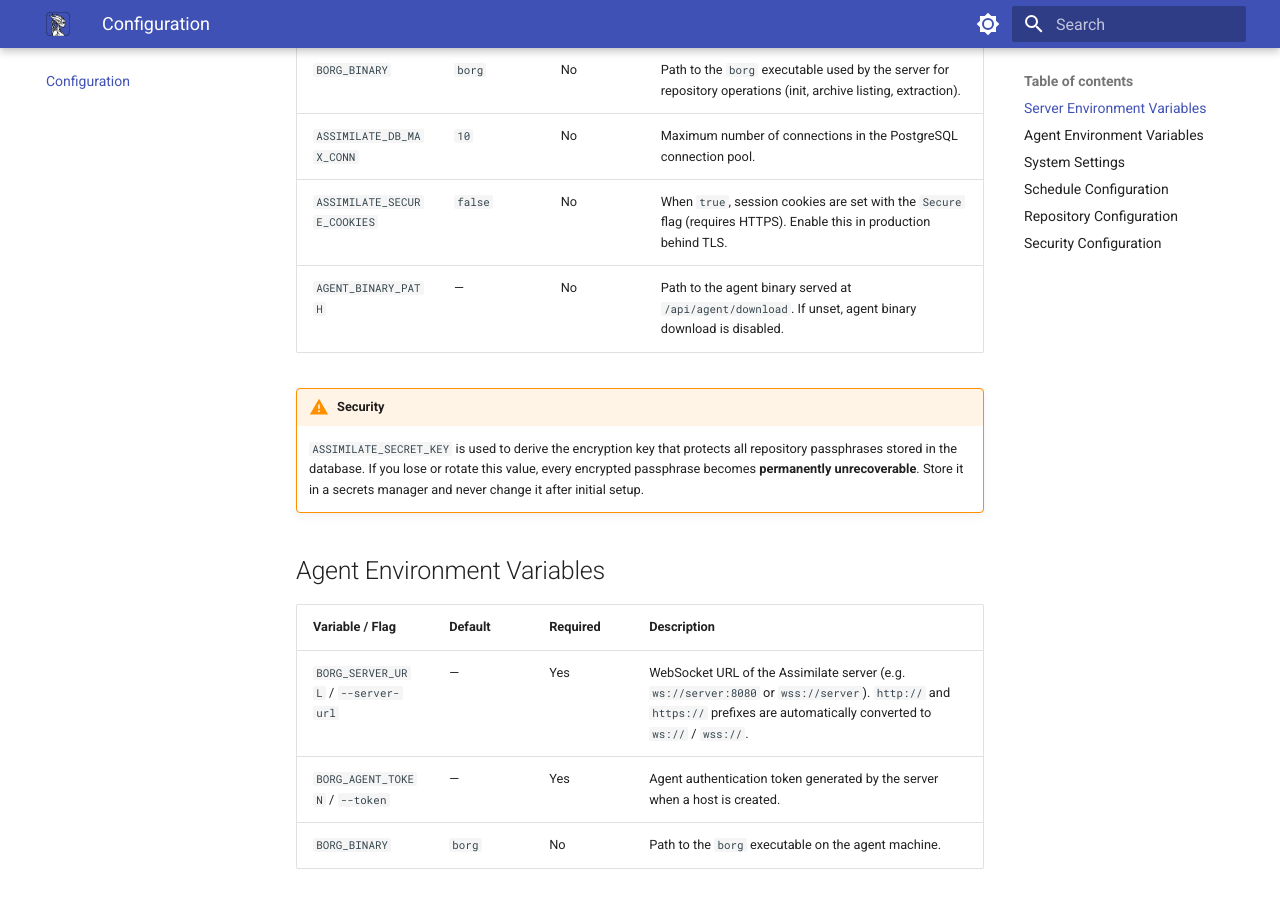
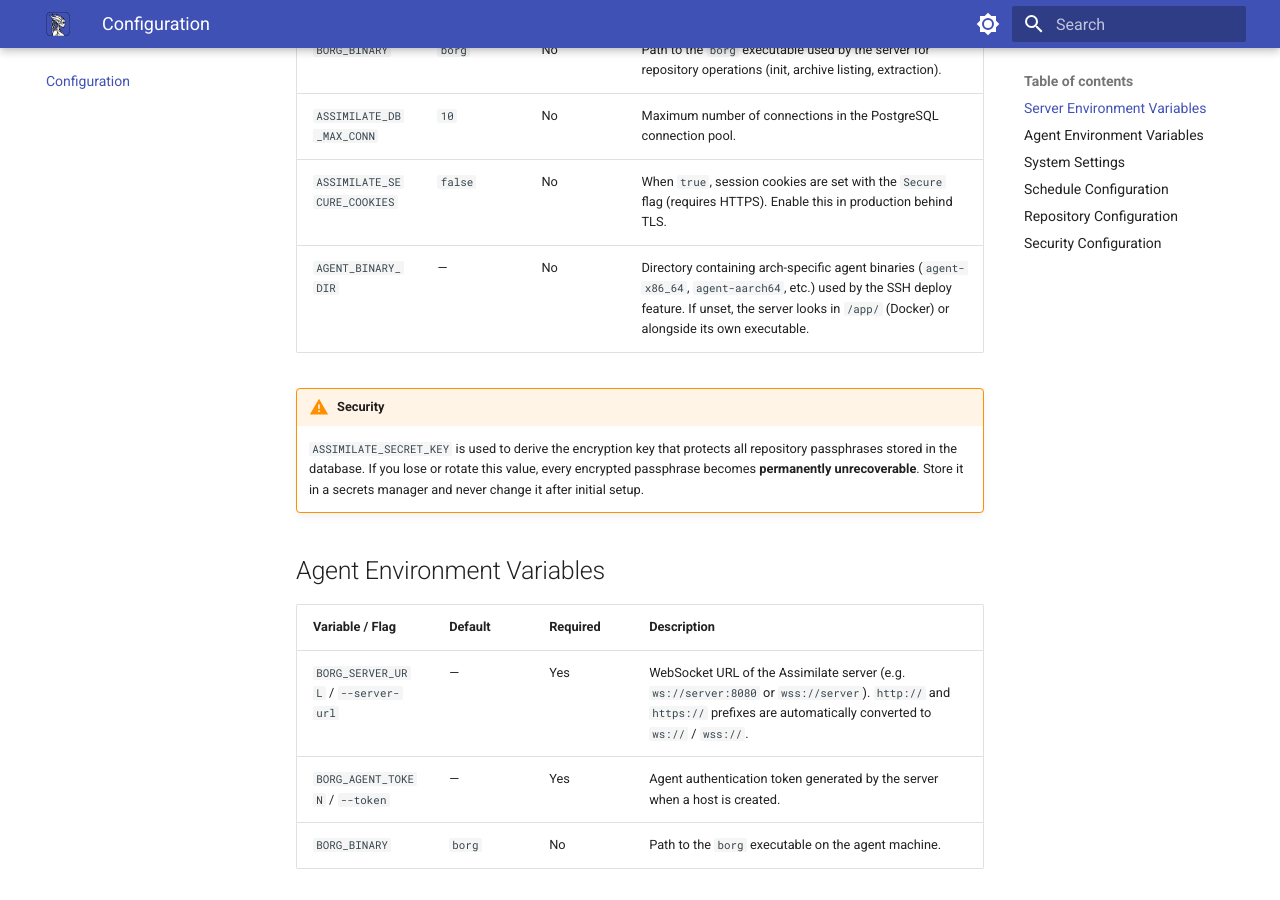
Before and after one commit to alexmohr/assimilate, an MkDocs documentation site: the page built from docs/configuration.md, in a window 1280 px wide and 900 px high, scrolled down 759 px. Built offline with MkDocs 1.6.1 and Material for MkDocs 9.7.7, drawn with Linux system fonts in a browser that asks for light colours.

Commit message:
feat: add native multi-arch agent build pipeline

```diff
--- a/docs/configuration.md
+++ b/docs/configuration.md
@@ -14,7 +14,7 @@
 | `BORG_BINARY` | `borg` | No | Path to the `borg` executable used by the server for repository operations (init, archive listing, extraction). |
 | `ASSIMILATE_DB_MAX_CONN` | `10` | No | Maximum number of connections in the PostgreSQL connection pool. |
 | `ASSIMILATE_SECURE_COOKIES` | `false` | No | When `true`, session cookies are set with the `Secure` flag (requires HTTPS). Enable this in production behind TLS. |
-| `AGENT_BINARY_PATH` | — | No | Path to the agent binary served at `/api/agent/download`. If unset, agent binary download is disabled. |
+| `AGENT_BINARY_DIR` | — | No | Directory containing arch-specific agent binaries (`agent-x86_64`, `agent-aarch64`, etc.) used by the SSH deploy feature. If unset, the server looks in `/app/` (Docker) or alongside its own executable. |
 
 !!! warning "Security"
     `ASSIMILATE_SECRET_KEY` is used to derive the encryption key that protects all repository passphrases stored in the database. If you lose or rotate this value, every encrypted passphrase becomes **permanently unrecoverable**. Store it in a secrets manager and never change it after initial setup.
```
Also changed, not shown: 2 other files.
